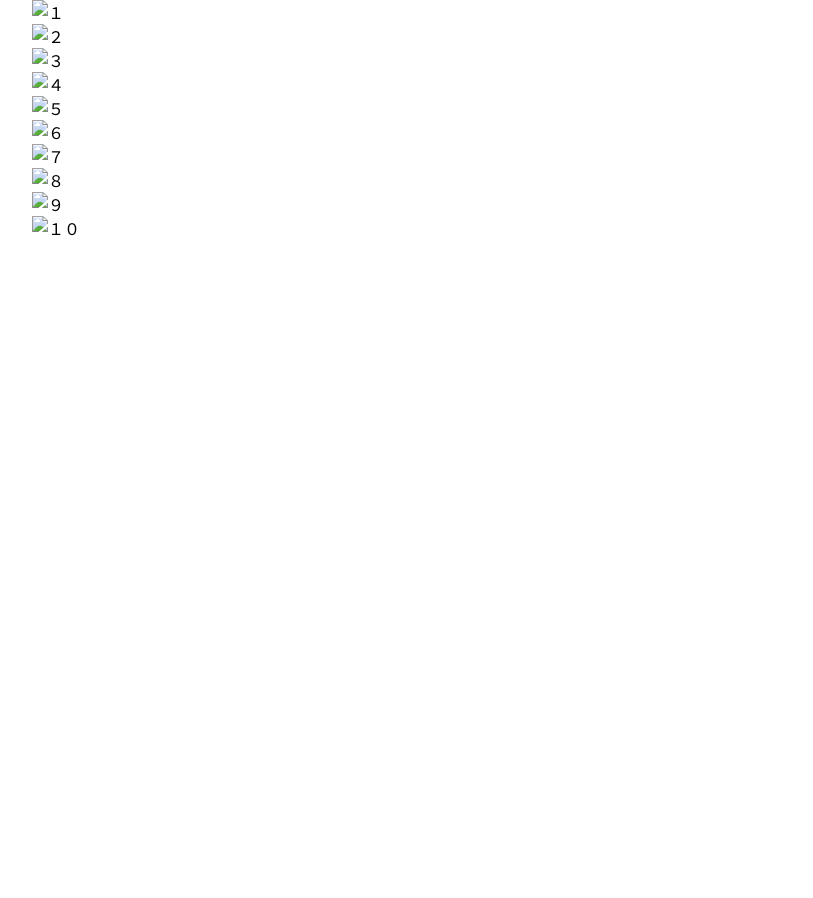
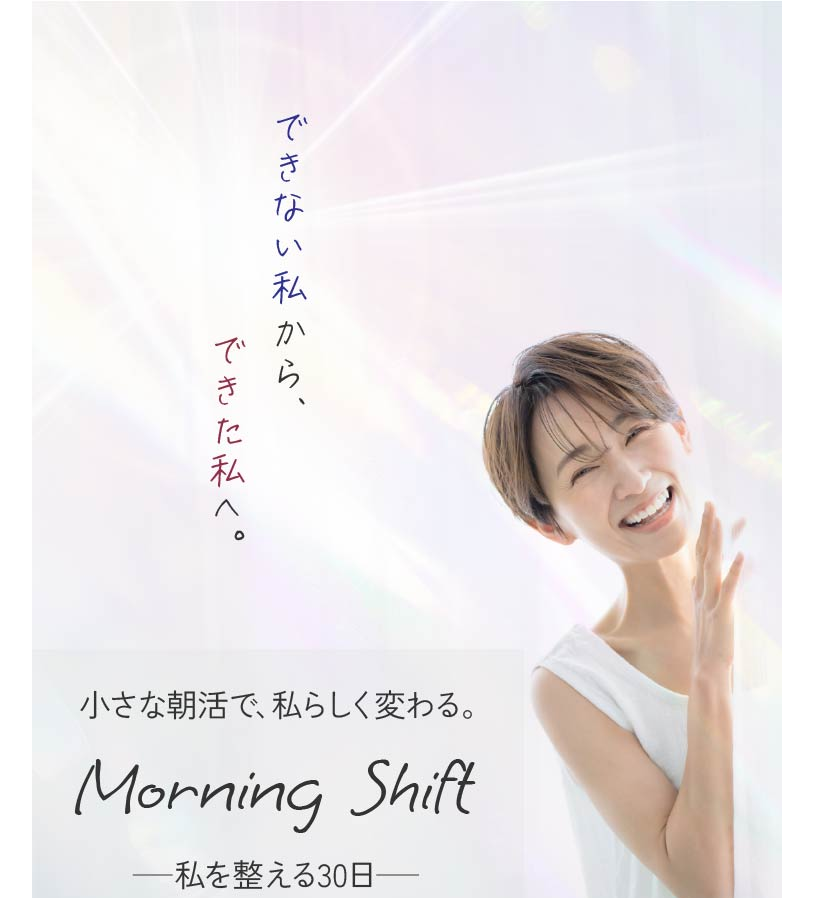
Before and after one commit to tsuna-design/morning_shift, a plain HTML site: page index.html in a window 1280 px wide. Shown: the top 898 px of the page, without its empty margins (233-1046 px from the left). Before the commit the page ends 800 px from the top, so only its background shows below. Drawn offline with Linux system fonts and the light colour scheme.

Commit message:
Update index.html

```diff
--- a/index.html
+++ b/index.html
@@ -7,15 +7,15 @@
     <title>Document</title>
 </head>
 <body>
-    <img src="./朝チャレ/１.jpg" alt="１">
-    <img src="./朝チャレ/２.jpg" alt="２">
-    <img src="./朝チャレ/３.jpg" alt="３">
-    <img src="./朝チャレ/４.jpg" alt="４">
-    <img src="./朝チャレ/５.jpg" alt="５">
-    <img src="./朝チャレ/６.jpg" alt="６">
-    <img src="./朝チャレ/７.jpg" alt="７">
-    <img src="./朝チャレ/８.jpg" alt="８">
-    <img src="./朝チャレ/９.jpg" alt="９">
-    <img src="./朝チャレ/１０.jpg" alt="１０">
+    <img src="./image/１.jpg" alt="１">
+    <img src="./image/２.jpg" alt="２">
+    <img src="./image/３.jpg" alt="３">
+    <img src="./image/４.jpg" alt="４">
+    <img src="./image/５.jpg" alt="５">
+    <img src="./image/６.jpg" alt="６">
+    <img src="./image/７.jpg" alt="７">
+    <img src="./image/８.jpg" alt="８">
+    <img src="./image/９.jpg" alt="９">
+    <img src="./image/１０.jpg" alt="１０">
 </body>
 </html>
```
